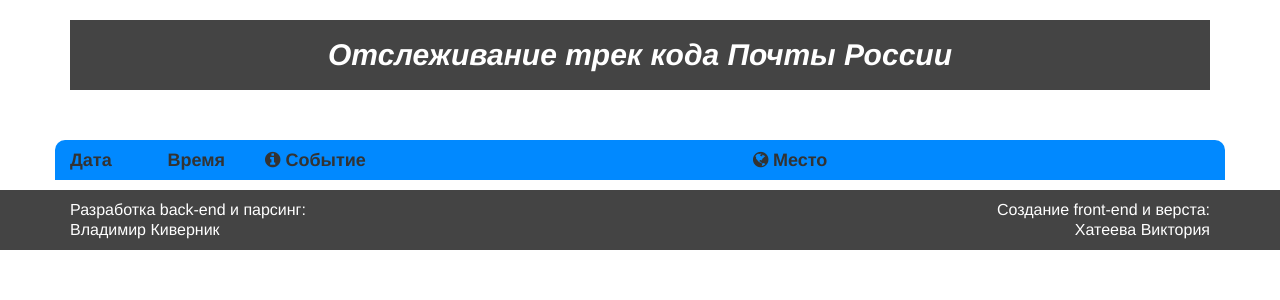
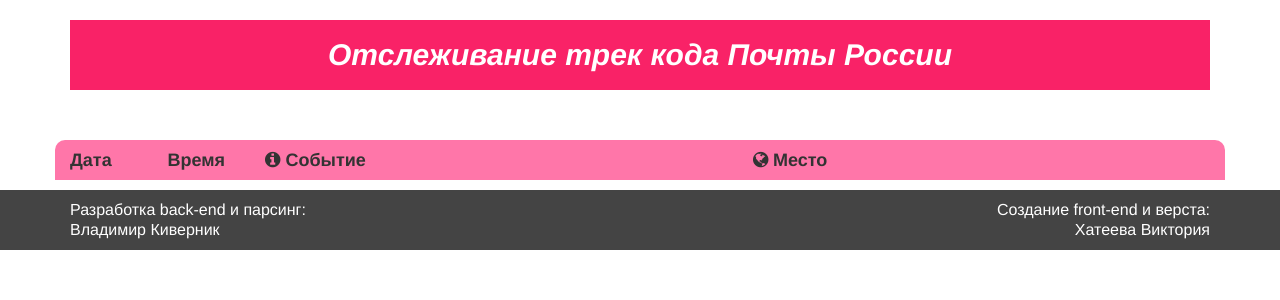
Before and after one commit to VictoriaSnowfalke/postTrack, a PHP site: page / in a window 1280 px wide. Shown: the top 300 px of the page. Run offline with PHP 8.4, Linux system fonts and the light colour scheme; data that the repository does not hold is empty.

Commit message:
Изменила цвета шапки и заголовка таблицы на розовый

```diff
--- a/css/style.css
+++ b/css/style.css
@@ -8,7 +8,7 @@ body {
     }
 
 .top_header h1{
-    background: #444;
+    background: #F92267;
     color: white;
     padding: 10px 10px;
     line-height: 50px;
@@ -30,13 +30,13 @@ body {
 }
 
 .title-name{
-    background: #0189ff;
+    background: #FF76A9;
     border-radius: 10px 10px 0 0;
 }
 
 .title-icons{
     font-size: 30px;
-    background: #0189ff!important;
+    background: #FF76A9!important;
     border-radius: 10px 10px 0 0;
     text-align: center;
 }
```
